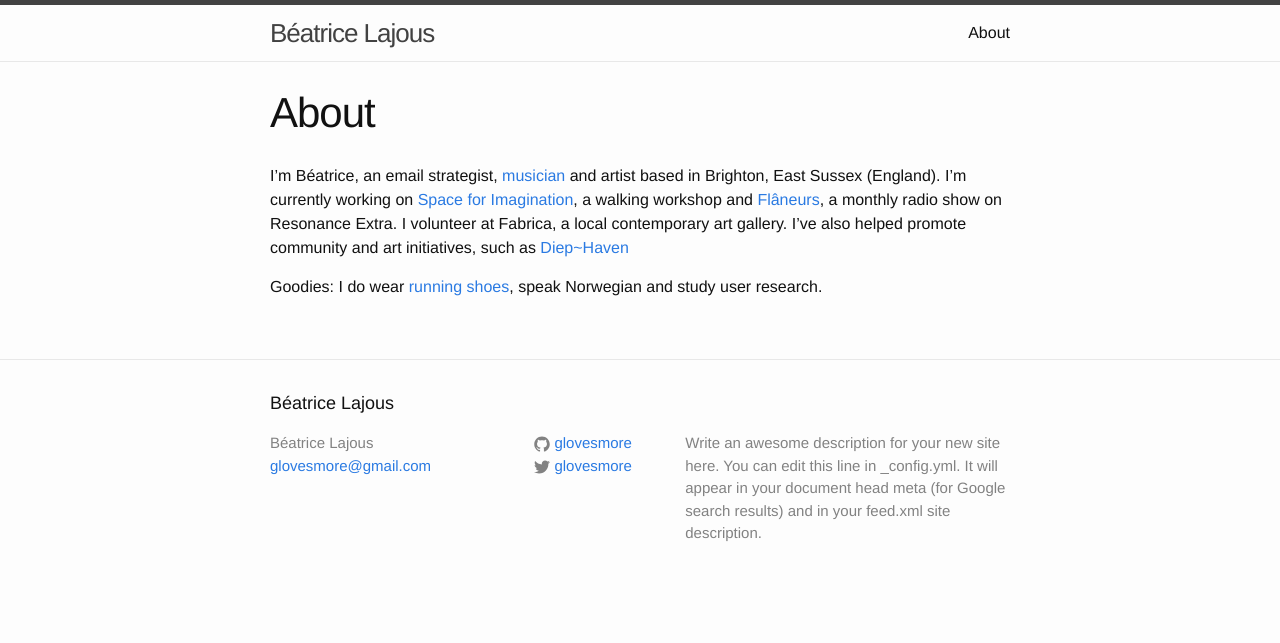
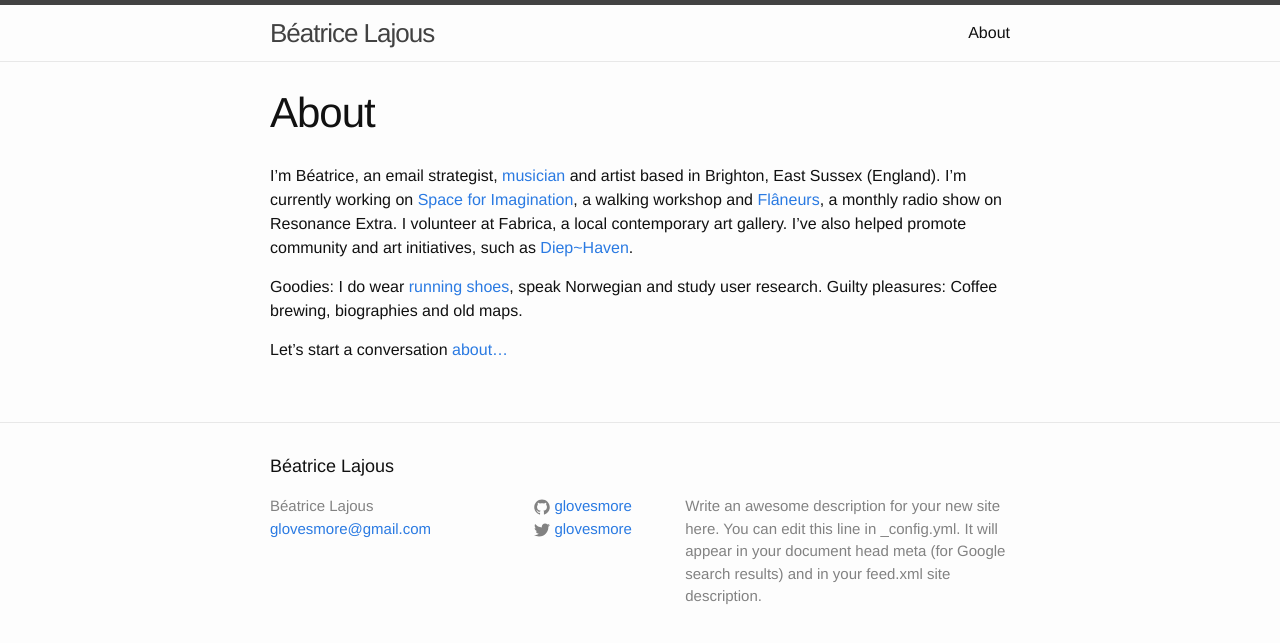
Before and after one commit to Glovesmore/glovesmore.github.io, a Jekyll site: the page built from about.md, in a window 1280 px wide. Shown: the top 643 px of the page. Built offline with Jekyll 4.4.1, drawn with Linux system fonts in a browser that asks for light colours.

Commit message:
About edits

```diff
--- a/about.md
+++ b/about.md
@@ -7,6 +7,11 @@ permalink: /about/
 I'm Béatrice, an email strategist, [musician](https://www.facebook.com/captlovelace/) and artist based in Brighton, East Sussex (England).
 I'm currently working on [Space for Imagination](https://space-for-imagination.tumblr.com/), a walking workshop and [Flâneurs](https://www.mixcloud.com/flaneurs), a monthly radio show on Resonance Extra.
 I volunteer at Fabrica, a local contemporary art gallery.
-I've also helped promote community and  art initiatives, such as [Diep~Haven](http://www.diephaven.org/)
+I've also helped promote community and  art initiatives, such as [Diep~Haven](http://www.diephaven.org/).
+
+
 
 Goodies: I do wear [running shoes](http://theoatmeal.com/comics/running_shoes), speak Norwegian and study user research.
+Guilty pleasures: Coffee brewing, biographies and old maps.
+
+Let's start a conversation [about...](mailto:b.lajous@gmail.com)
```
